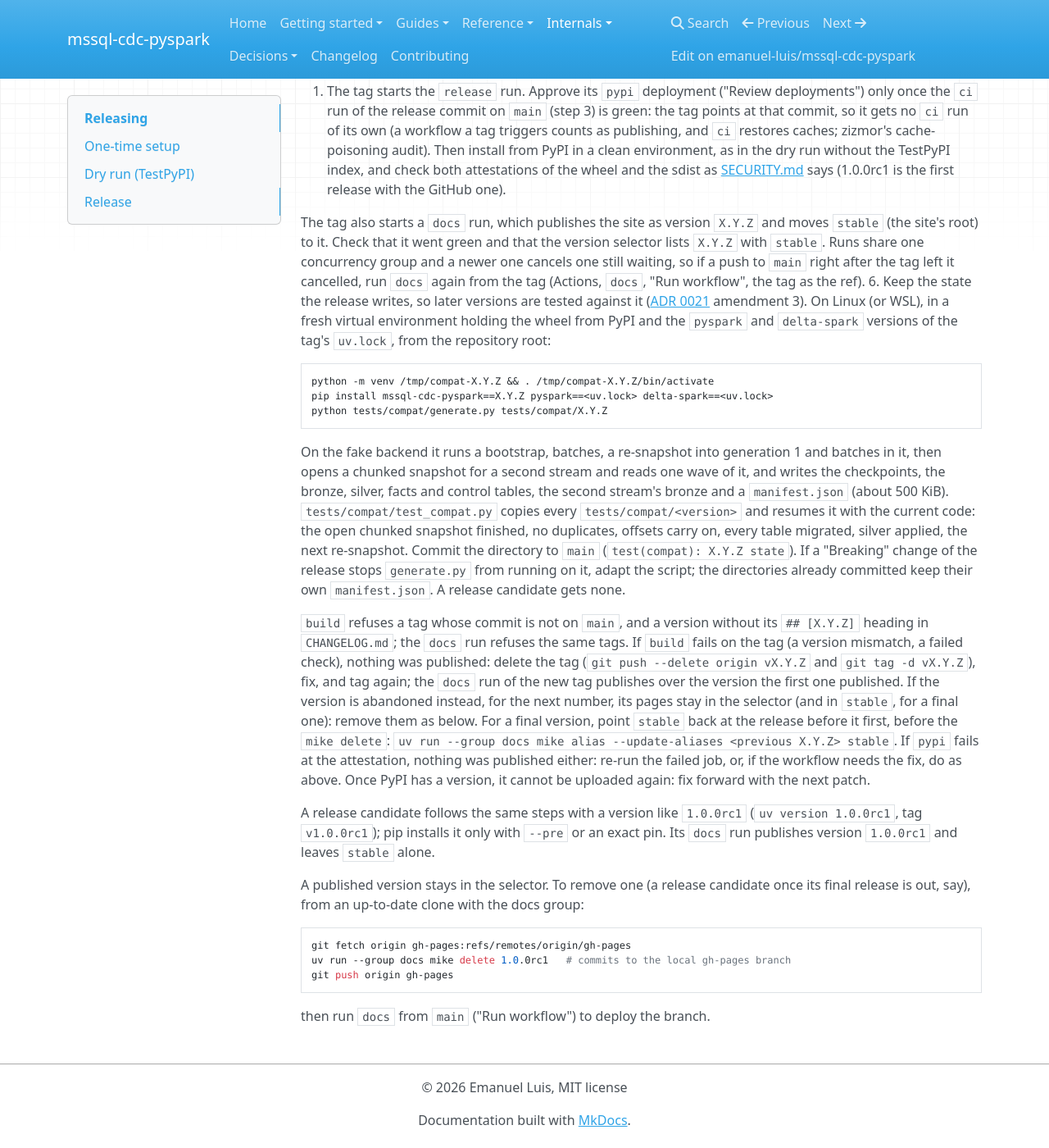
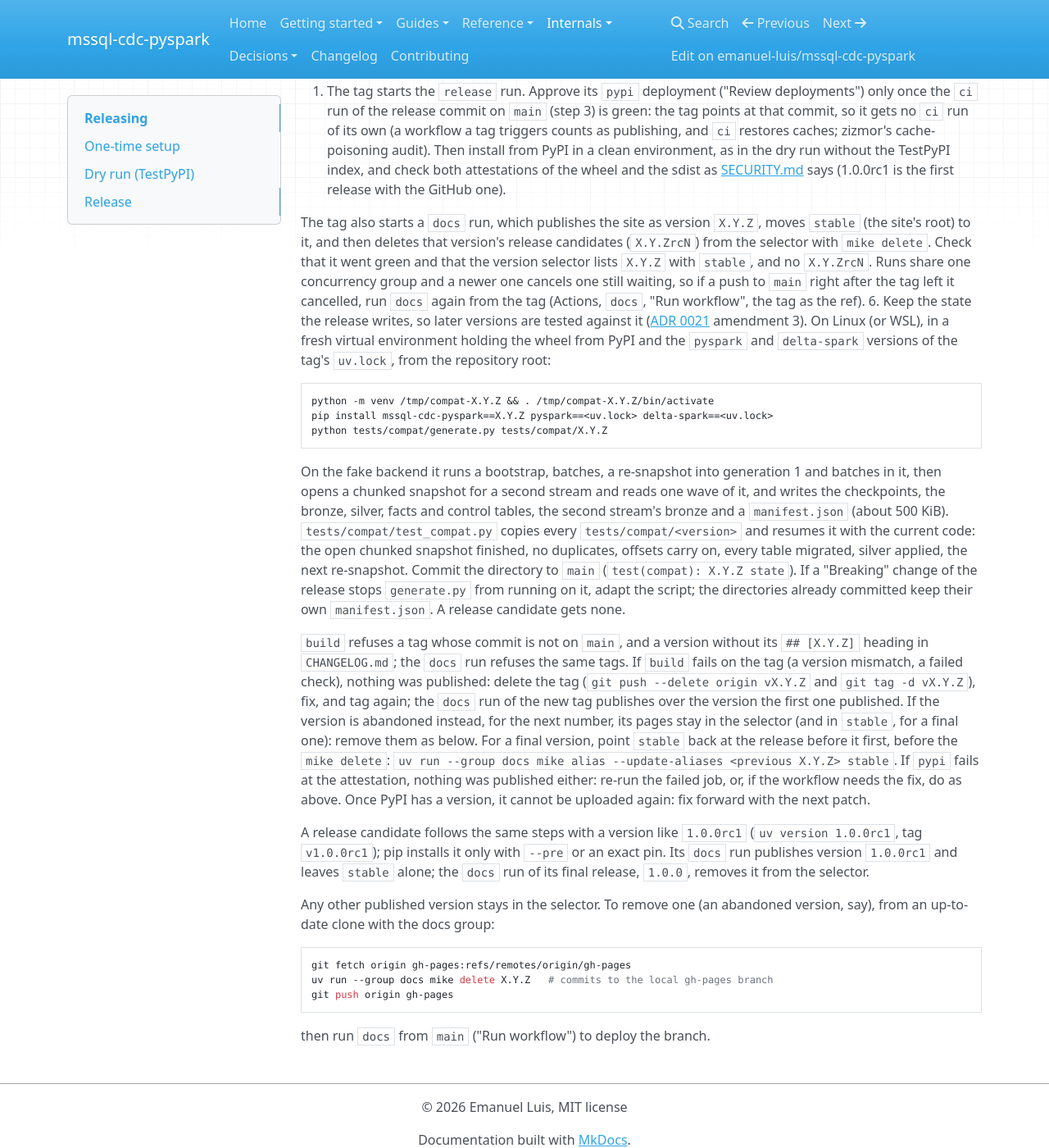
Before and after one commit to emanuel-luis/mssql-cdc-pyspark, an MkDocs documentation site: the page built from docs/RELEASING.md, in a window 1280 px wide and 1400 px high, scrolled down 1805 px. Shown: the whole window at 82% size. Built offline with MkDocs 1.6.1, drawn with Linux system fonts in a browser that asks for light colours; nearby versions of some CDN libraries.

Commit message:
ci(docs): a final release deletes its release candidates from the selector
Each release candidate stays in the version selector after its final
release is out, describing the same version, so the selector would grow
by a few entries per release that nobody should pick. The docs run of a
tag vX.Y.Z, after publishing X.Y.Z and moving stable, now runs
mike delete on X.Y.ZrcN (picked from mike list --json by an exact
X.Y.Zrc<digits> match), in the local gh-pages commits the push job
pushes: the build job keeps its read-only token, the push job alone
writes, zizmor stays clean. A run again from the same tag finds none.

RELEASING.md says what the tag's run does and that other versions are
still removed by hand; ADR 0024 amendment 2; CHANGELOG.

````diff
--- a/docs/RELEASING.md
+++ b/docs/RELEASING.md
@@ -106,9 +106,10 @@ whole thing, run it from a branch whose version is a pre-release (`uv version 0.
    [SECURITY.md](https://github.com/emanuel-luis/mssql-cdc-pyspark/blob/main/SECURITY.md#verifying-a-release)
    says (1.0.0rc1 is the first release with the GitHub one).
 
-   The tag also starts a `docs` run, which publishes the site as version `X.Y.Z` and moves
-   `stable` (the site's root) to it. Check that it went green and that the version
-   selector lists `X.Y.Z` with `stable`. Runs share one concurrency group and a newer one
+   The tag also starts a `docs` run, which publishes the site as version `X.Y.Z`, moves
+   `stable` (the site's root) to it, and then deletes that version's release candidates
+   (`X.Y.ZrcN`) from the selector with `mike delete`. Check that it went green and that the
+   version selector lists `X.Y.Z` with `stable`, and no `X.Y.ZrcN`. Runs share one concurrency group and a newer one
    cancels one still waiting, so if a push to `main` right after the tag left it cancelled,
    run `docs` again from the tag (Actions, `docs`, "Run workflow", the tag as the ref).
 6. Keep the state the release writes, so later versions are tested against it
@@ -148,14 +149,15 @@ uploaded again: fix forward with the next patch.
 
 A release candidate follows the same steps with a version like `1.0.0rc1`
 (`uv version 1.0.0rc1`, tag `v1.0.0rc1`); pip installs it only with `--pre` or an exact
-pin. Its `docs` run publishes version `1.0.0rc1` and leaves `stable` alone.
+pin. Its `docs` run publishes version `1.0.0rc1` and leaves `stable` alone; the `docs` run of
+its final release, `1.0.0`, removes it from the selector.
 
-A published version stays in the selector. To remove one (a release candidate once its
-final release is out, say), from an up-to-date clone with the docs group:
+Any other published version stays in the selector. To remove one (an abandoned version, say),
+from an up-to-date clone with the docs group:
 
 ```bash
 git fetch origin gh-pages:refs/remotes/origin/gh-pages
-uv run --group docs mike delete 1.0.0rc1   # commits to the local gh-pages branch
+uv run --group docs mike delete X.Y.Z   # commits to the local gh-pages branch
 git push origin gh-pages
 ```
 
````
Also changed, not shown: CHANGELOG.md (+3 -3 lines), docs/decisions/0024-documentation-site.md (+10 -0 lines), docs/decisions/README.md (+1 -1 lines), 1 other file.
